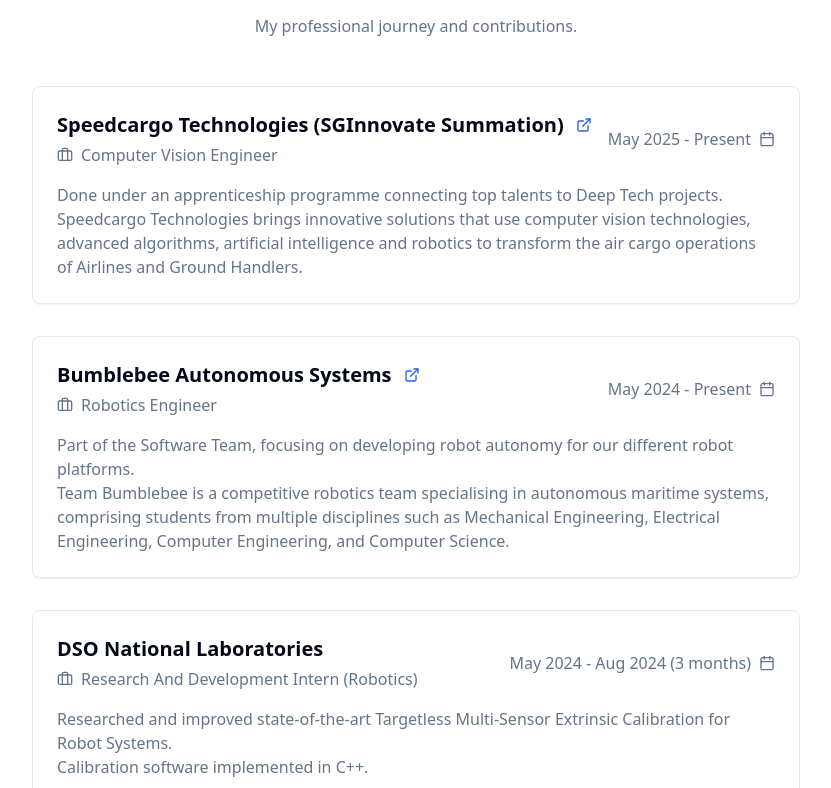
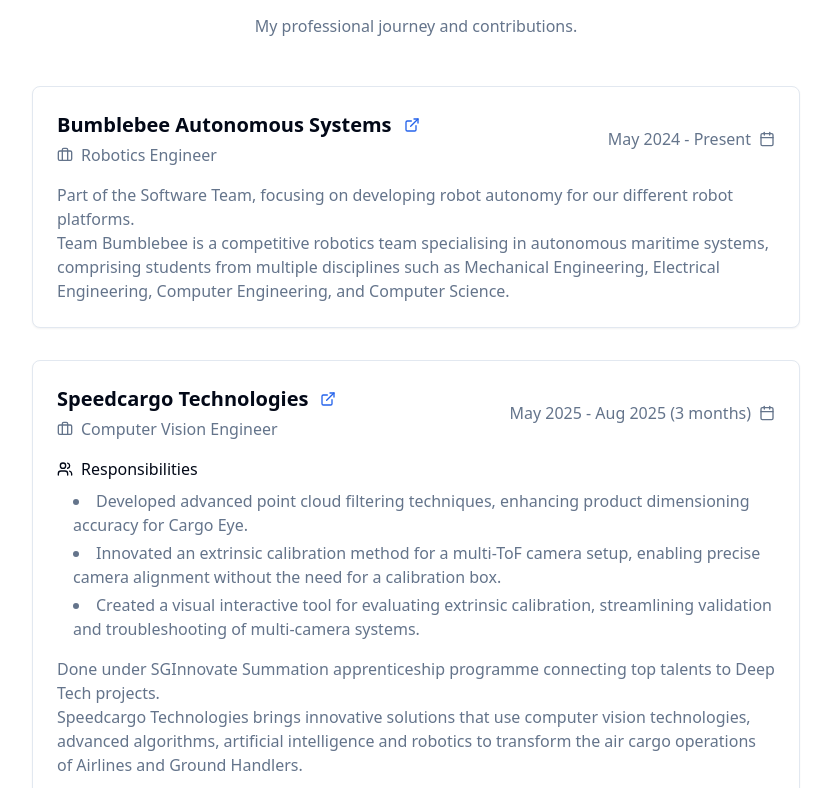
Before and after one commit to ShengBin-101/portfolio, a Next.js app: page / in a window 1280 px wide. Shown: the part 1612-2400 px from the top of the page, without its empty margins (224-1055 px from the left). Built offline with nearby package versions, Linux system fonts and the light colour scheme.

Commit message:
Update speedcargo end date

```diff
--- a/components/experience.tsx
+++ b/components/experience.tsx
@@ -2,19 +2,6 @@
 
 export default function WorkExperience() {
   const workExperience = [
-    {
-      company: "Speedcargo Technologies (SGInnovate Summation)",
-      role: "Computer Vision Engineer",
-      period: "May 2025 - Present",
-      location: "Singapore",
-      website: "https://speedcargo.sg/",
-      additionalInfo: [
-        "Done under an apprenticeship programme connecting top talents to Deep Tech projects.",
-        "Speedcargo Technologies brings innovative solutions that use computer vision technologies, advanced algorithms, artificial intelligence and robotics to transform the air cargo operations of Airlines and Ground Handlers.",
-      ],
-      responsibilities: [
-      ],
-    },
     {
       company: "Bumblebee Autonomous Systems",
       role: "Robotics Engineer",
@@ -26,6 +13,22 @@
         "Team Bumblebee is a competitive robotics team specialising in autonomous maritime systems, comprising students from multiple disciplines such as Mechanical Engineering, Electrical Engineering, Computer Engineering, and Computer Science.",
       ],
       responsibilities: [],
+    },
+    {
+      company: "Speedcargo Technologies",
+      role: "Computer Vision Engineer",
+      period: "May 2025 - Aug 2025 (3 months)",
+      location: "Singapore",
+      website: "https://speedcargo.sg/",
+      additionalInfo: [
+        "Done under SGInnovate Summation apprenticeship programme connecting top talents to Deep Tech projects.",
+        "Speedcargo Technologies brings innovative solutions that use computer vision technologies, advanced algorithms, artificial intelligence and robotics to transform the air cargo operations of Airlines and Ground Handlers.",
+      ],
+      responsibilities: [
+        "Developed advanced point cloud filtering techniques, enhancing product dimensioning accuracy for Cargo Eye.",
+        "Innovated an extrinsic calibration method for a multi-ToF camera setup, enabling precise camera alignment without the need for a calibration box.",
+        "Created a visual interactive tool for evaluating extrinsic calibration, streamlining validation and troubleshooting of multi-camera systems."
+      ],
     },
     {
       company: "DSO National Laboratories",
```
